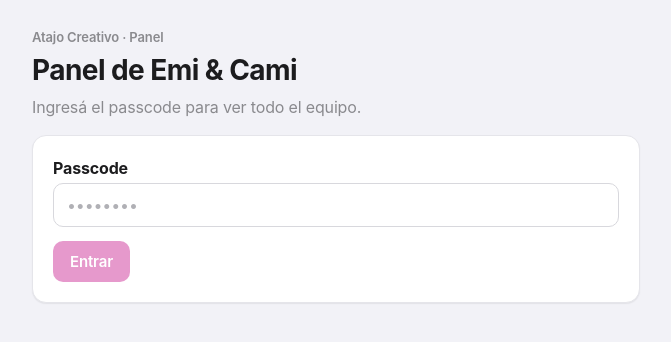
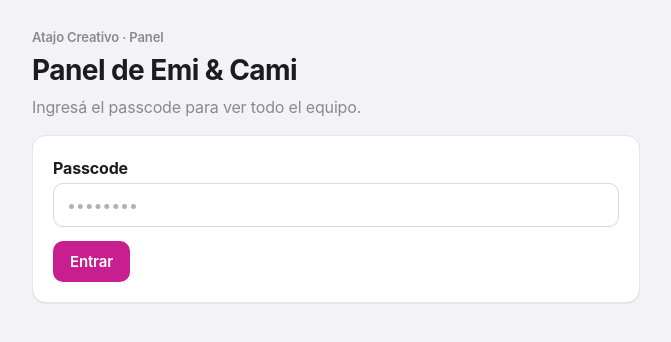
Before and after one commit to emycba94-star/atajo-creativo, a Next.js app: page /panel in a window 1280 px wide. Shown: the top 342 px of the page, without its empty margins (304-975 px from the left). Built offline with nearby package versions, Linux system fonts and the light colour scheme.

Commit message:
Panel: login robusto (lee valor real del campo, evita autocompletado)

```diff
--- a/app/panel/page.tsx
+++ b/app/panel/page.tsx
@@ -1,6 +1,6 @@
 "use client";
 
-import { useState, useCallback } from "react";
+import { useState, useCallback, useRef } from "react";
 import { QUESTIONS } from "@/lib/questions";
 import { currentWeek, shiftWeek, isAfter } from "@/lib/week";
 import type { Entry } from "@/lib/supabase";
@@ -11,6 +11,7 @@ export default function Panel() {
   const [passcode, setPasscode] = useState("");
   const [unlocked, setUnlocked] = useState(false);
   const [authError, setAuthError] = useState("");
+  const pcRef = useRef<HTMLInputElement>(null);
 
   const [week, setWeek] = useState(currentWeek());
   const [entries, setEntries] = useState<Entry[]>([]);
@@ -58,7 +59,15 @@ export default function Panel() {
 
   async function unlock() {
     setAuthError("");
-    const ok = await loadWeek(week.weekId, passcode);
+    // Leemos el valor real del campo (por si el navegador autocompletó
+    // o el onChange no registró), y limpiamos espacios.
+    const code = (pcRef.current?.value ?? passcode).trim();
+    if (!code) {
+      setAuthError("Escribí el passcode.");
+      return;
+    }
+    setPasscode(code);
+    const ok = await loadWeek(week.weekId, code);
     if (ok) setUnlocked(true);
   }
 
@@ -194,8 +203,14 @@ export default function Panel() {
             Passcode
           </label>
           <input
+            ref={pcRef}
             id="pc"
+            name="ac-panel-pass"
             type="password"
+            autoComplete="off"
+            autoCapitalize="none"
+            autoCorrect="off"
+            spellCheck={false}
             value={passcode}
             onChange={(e) => setPasscode(e.target.value)}
             onKeyDown={(e) => e.key === "Enter" && unlock()}
@@ -207,7 +222,7 @@ export default function Panel() {
             </p>
           )}
           <div style={{ marginTop: 14 }}>
-            <button className="btn btn-primary" onClick={unlock} disabled={!passcode}>
+            <button className="btn btn-primary" onClick={unlock}>
               Entrar
             </button>
           </div>
```
